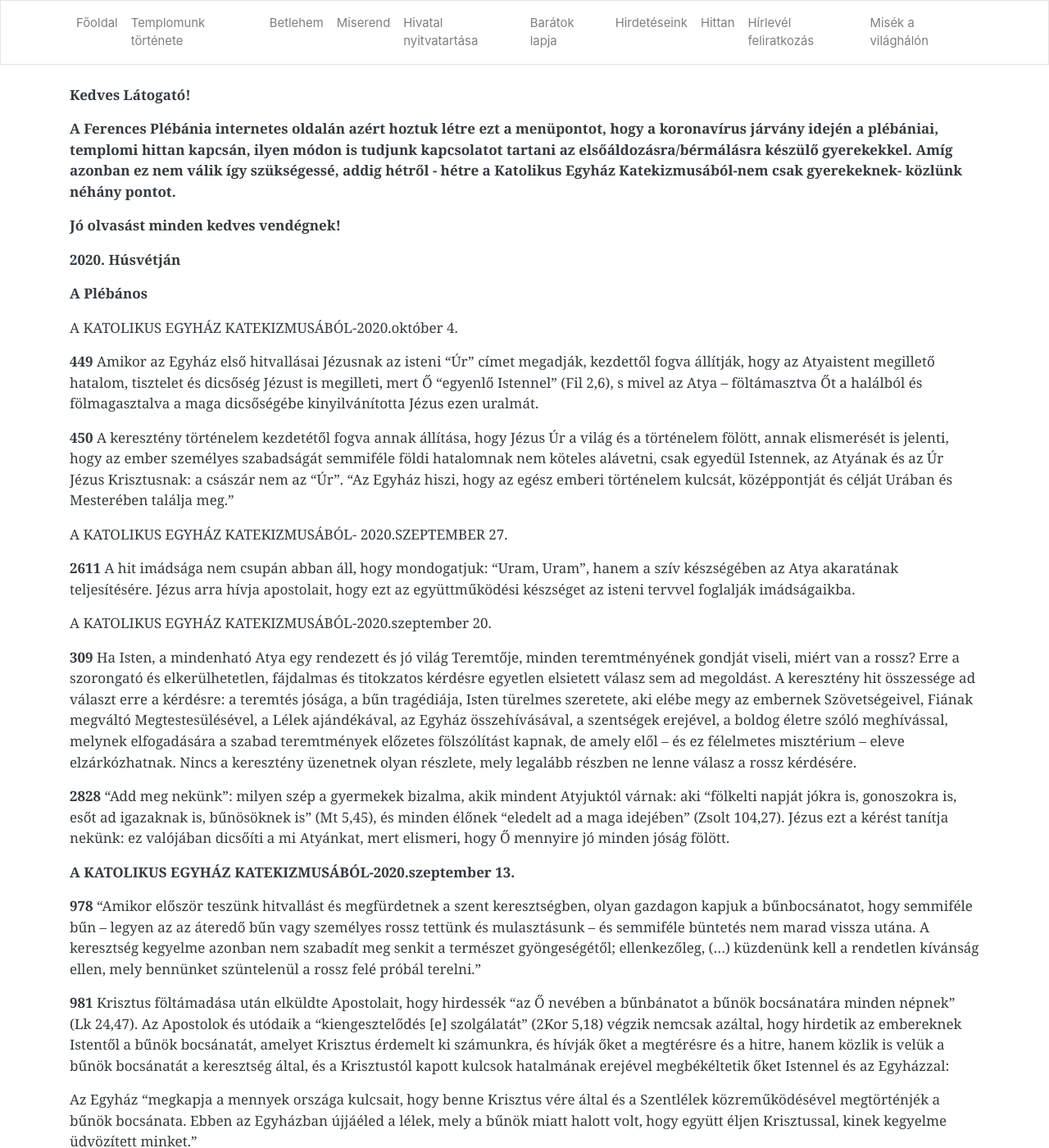
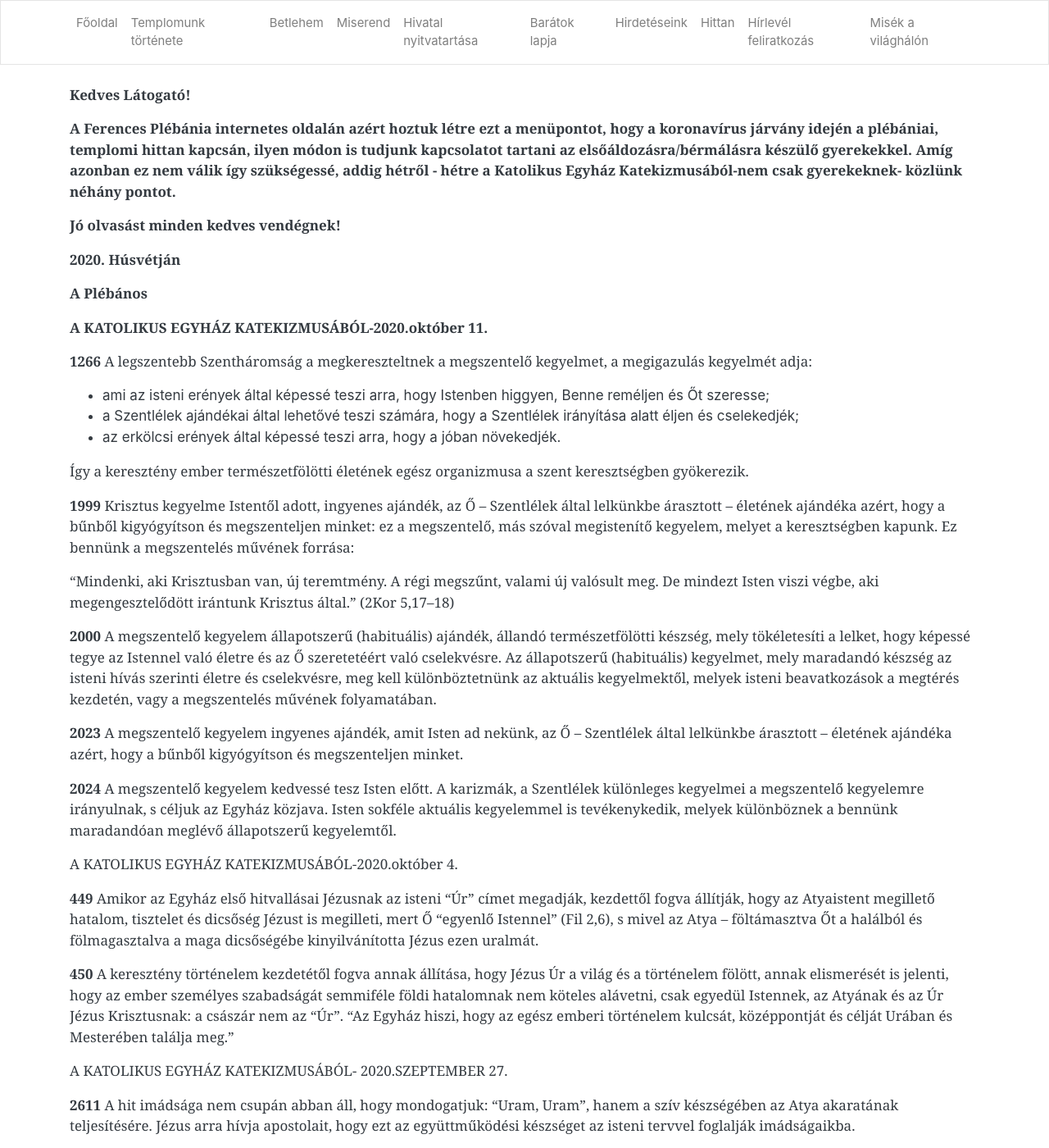
Before and after one commit to pecsi-ferences/pecsi-ferences.github.io, a Jekyll site: the page built from hittan.md, in a window 1280 px wide and 1400 px high. Shown: the whole window at 82% size. Built offline with Jekyll 4.4.1, drawn with Linux system fonts in a browser that asks for light colours; nearby versions of some CDN libraries.

Commit message:
Update from Forestry.io Zoltán Dohány updated hittan.md

```diff
--- a/hittan.md
+++ b/hittan.md
@@ -12,6 +12,26 @@ title: Hittan
 **2020. Húsvétján**
 
 **A Plébános**
+
+**A KATOLIKUS EGYHÁZ KATEKIZMUSÁBÓL-2020.október 11.**
+
+**1266** A legszentebb Szentháromság a megkereszteltnek a megszentelő kegyelmet, a megigazulás kegyelmét adja:
+
+* ami az isteni erények által képessé teszi arra, hogy Istenben higgyen, Benne reméljen és Őt szeresse;
+* a Szentlélek ajándékai által lehetővé teszi számára, hogy a Szentlélek irányítása alatt éljen és cselekedjék;
+* az erkölcsi erények által képessé teszi arra, hogy a jóban növekedjék.
+
+Így a keresztény ember természetfölötti életének egész organizmusa a szent keresztségben gyökerezik.
+
+**1999** Krisztus kegyelme Istentől adott, ingyenes ajándék, az Ő -- Szentlélek által lelkünkbe árasztott -- életének ajándéka azért, hogy a bűnből kigyógyítson és megszenteljen minket: ez a megszentelő, más szóval megistenítő kegyelem, melyet a keresztségben kapunk. Ez bennünk a megszentelés művének forrása:
+
+"Mindenki, aki Krisztusban van, új teremtmény. A régi megszűnt, valami új valósult meg. De mindezt Isten viszi végbe, aki megengesztelődött irántunk Krisztus által." (2Kor 5,17--18)
+
+**2000** A megszentelő kegyelem állapotszerű (habituális) ajándék, állandó természetfölötti készség, mely tökéletesíti a lelket, hogy képessé tegye az Istennel való életre és az Ő szeretetéért való cselekvésre. Az állapotszerű (habituális) kegyelmet, mely maradandó készség az isteni hívás szerinti életre és cselekvésre, meg kell különböztetnünk az aktuális kegyelmektől, melyek isteni beavatkozások a megtérés kezdetén, vagy a megszentelés művének folyamatában.
+
+**2023** A megszentelő kegyelem ingyenes ajándék, amit Isten ad nekünk, az Ő -- Szentlélek által lelkünkbe árasztott -- életének ajándéka azért, hogy a bűnből kigyógyítson és megszenteljen minket.
+
+**2024** A megszentelő kegyelem kedvessé tesz Isten előtt. A karizmák, a Szentlélek különleges kegyelmei a megszentelő kegyelemre irányulnak, s céljuk az Egyház közjava. Isten sokféle aktuális kegyelemmel is tevékenykedik, melyek különböznek a bennünk maradandóan meglévő állapotszerű kegyelemtől.
 
 A KATOLIKUS EGYHÁZ KATEKIZMUSÁBÓL-2020.október 4.
 
```
